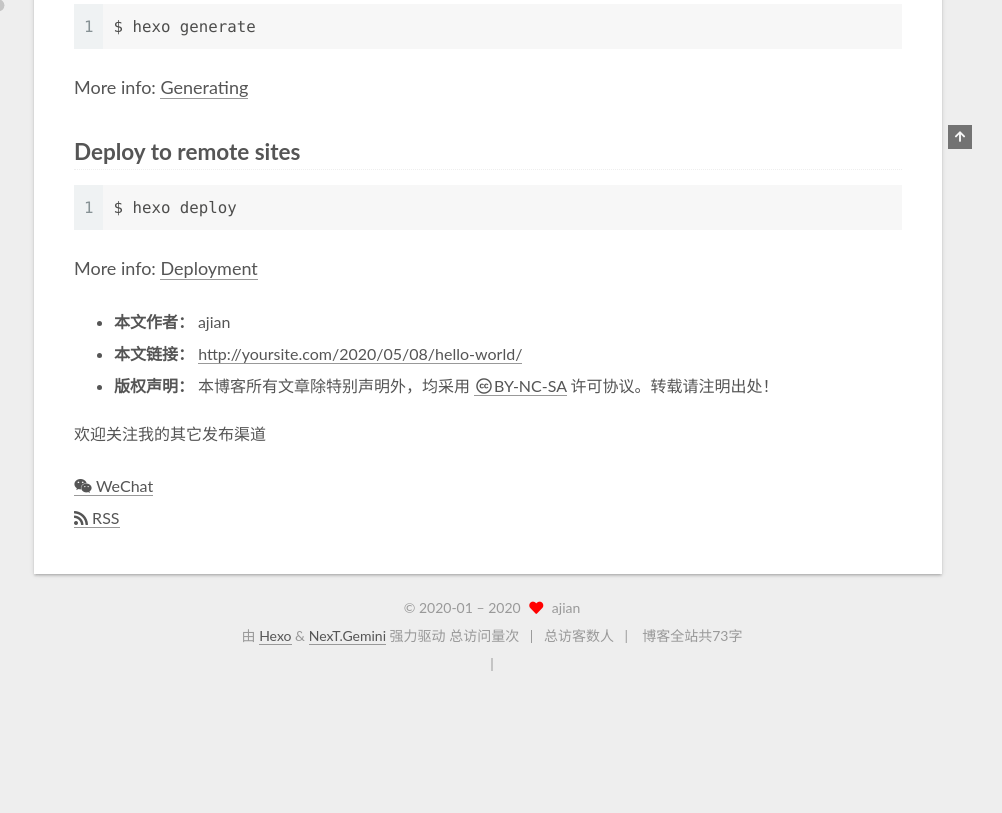
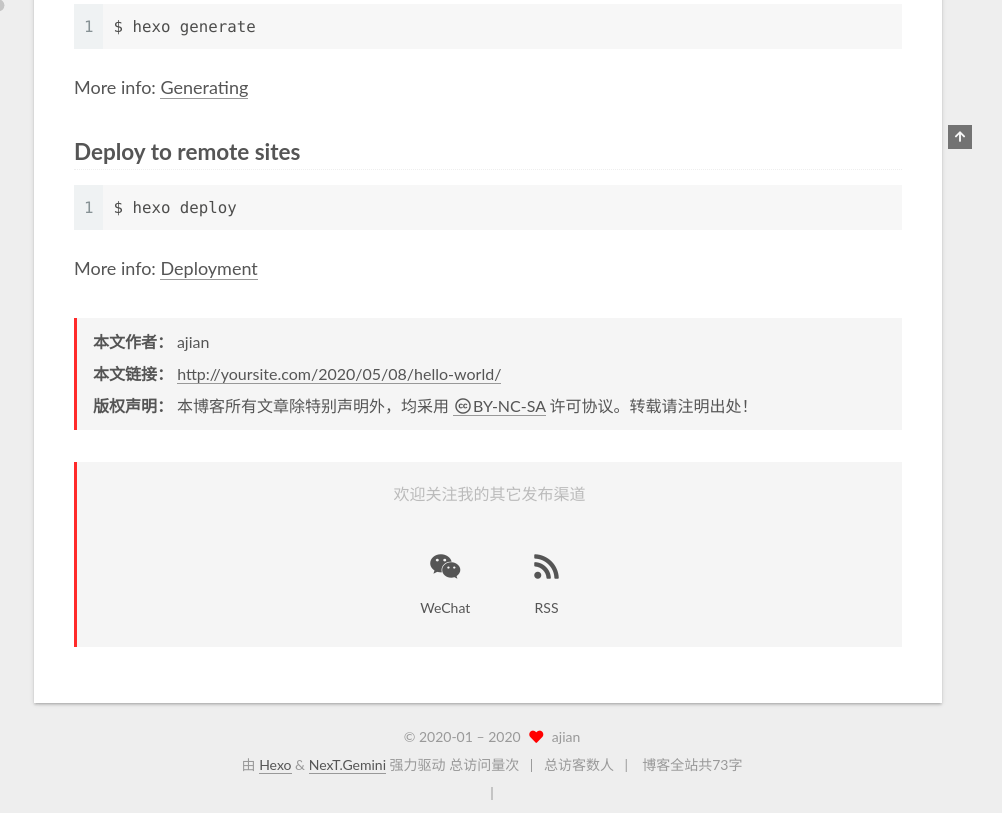
Before and after one commit to ajiany/ajiany.github.io, a plain HTML site: page 2020/05/08/hello-world/index.html in a window 1280 px wide. Shown: the part 751-1564 px from the top of the page, without its empty margins (278-1280 px from the left). Before the commit the page ends 1449 px from the top, so only its background shows below. Drawn offline with Linux system fonts and the light colour scheme; some packages are replaced by stand-ins of ours; animation ran at ten frames a second; a script that the page names is missing.

Commit message:
Site updated: 2020-05-10 01:04:55

```diff
--- a/css/main.css
+++ b/css/main.css
@@ -1168,7 +1168,7 @@ pre .javascript .function {
 }
 .links-of-author a::before,
 .links-of-author span.exturl::before {
-  background: #288eff;
+  background: #11015e;
   border-radius: 50%;
   content: ' ';
   display: inline-block;
@@ -1962,6 +1962,51 @@ pre .javascript .function {
 #qr p {
   text-align: center;
 }
+.post-copyright {
+  background: var(--card-bg-color);
+  border-left: 3px solid #ff2a2a;
+  list-style: none;
+  margin: 2em 0 0;
+  padding: 0.5em 1em;
+}
+.followme {
+  align-items: center;
+  background: var(--card-bg-color);
+  border-left: 3px solid #ff2a2a;
+  color: #bbb;
+  margin: 2em 0 1em 0;
+  padding: 1em 1.5em;
+  display: flex;
+  flex-direction: column;
+  justify-content: center;
+}
+.followme .social-list {
+  align-items: center;
+  display: flex;
+  flex-wrap: wrap;
+}
+.followme .social-list .social-item {
+  margin: 0.5em 2em;
+}
+@media (max-width: 991px) {
+  .followme .social-list .social-item {
+    margin: 0.5em 0.75em;
+  }
+}
+.followme .social-list .social-link {
+  border: 0;
+  display: inline-block;
+  text-align: center;
+}
+.followme .social-list .social-link .icon {
+  font-size: 1.75em;
+  height: 1.75em;
+  width: 1.75em;
+}
+.followme .social-list .social-link .label {
+  display: block;
+  font-size: 14px;
+}
 .category-all-page .category-all-title {
   text-align: center;
 }
@@ -2140,6 +2185,13 @@ ul.breadcrumb li + li:last-child {
 }
 .tag-cloud a:hover {
   color: var(--link-hover-color) !important;
+}
+mjx-container[jax="CHTML"][display="true"],
+.has-jax {
+  overflow: auto hidden;
+}
+mjx-container + br {
+  display: none;
 }
 .header {
   margin: 0 auto;
```
